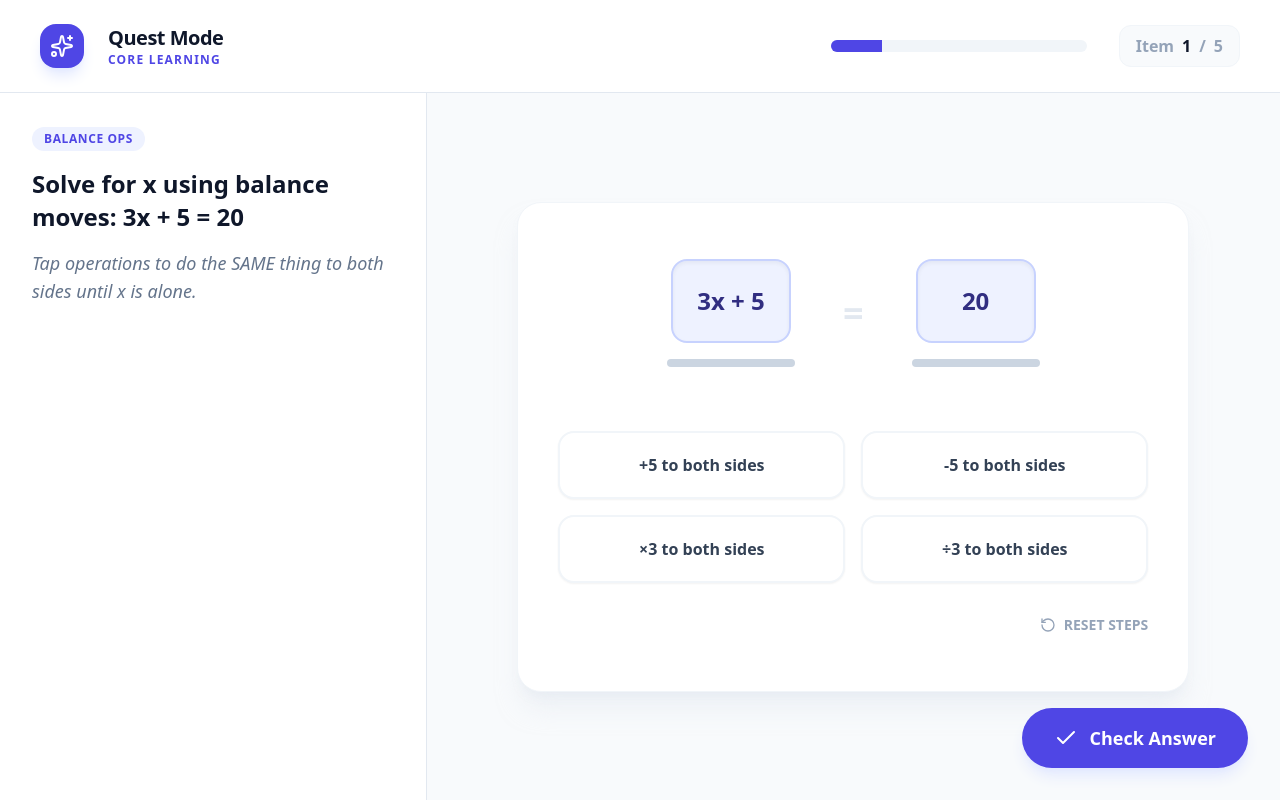
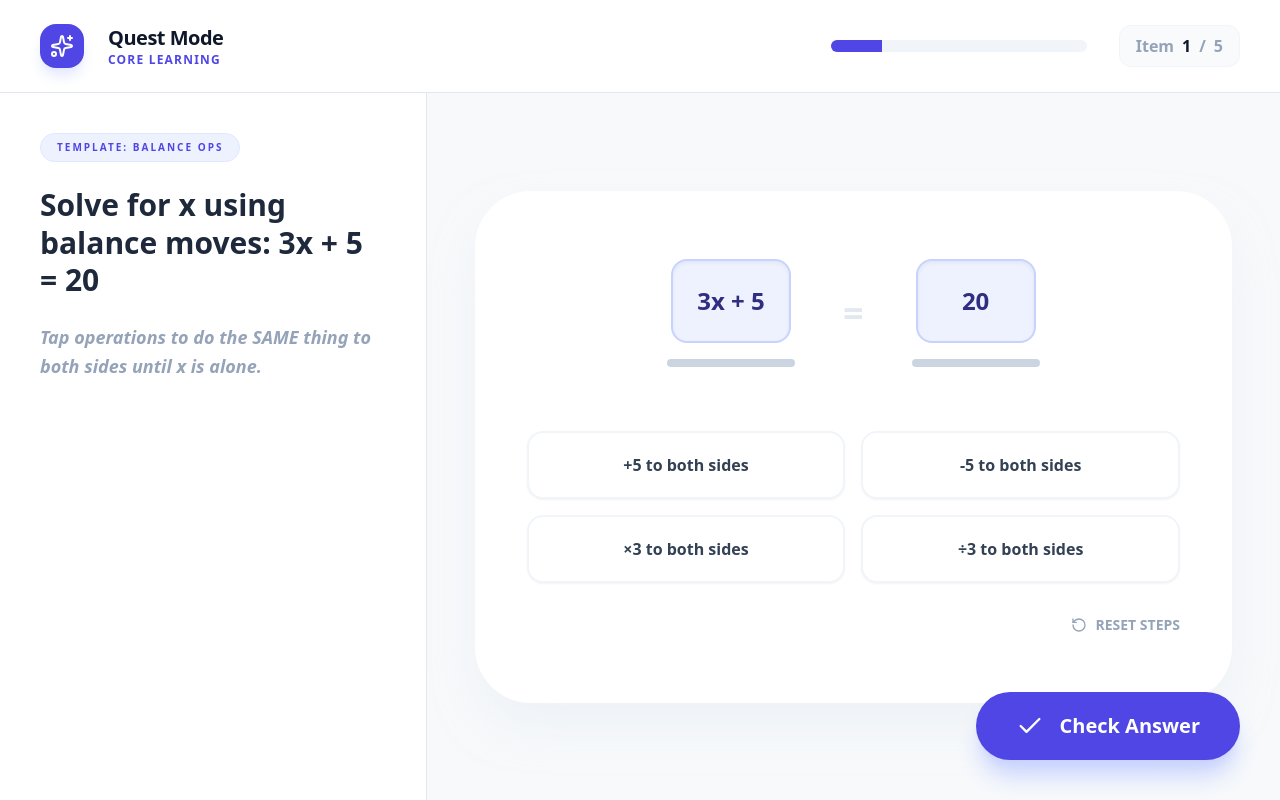
Before and after one commit to saideep-g/math-templates, a React (Vite) app: page / in a window 1280 px wide. Built offline with nearby package versions, Linux system fonts and the light colour scheme.

Commit message:
fixed logic issues

```diff
--- a/src/components/QuizRunner.tsx
+++ b/src/components/QuizRunner.tsx
@@ -1,62 +1,63 @@
 import React, { useState, useEffect } from 'react';
-import {type AnyItem, type CommitResult } from '../types/itemTypes';
+import { type AnyItem, type CommitResult } from '../types/itemTypes';
 import { ProgressHeader } from './ProgressHeader';
 import { FeedbackPanel } from './FeedbackPanel';
 import { TemplateRenderer } from './TemplateRenderer';
 import { scoreItem } from '../utils/scoring';
-import { Check, ChevronRight, HelpCircle, BookOpen } from 'lucide-react';
+import { Check, ChevronRight, HelpCircle, BookOpen, RefreshCw } from 'lucide-react';
 
 interface QuizRunnerProps {
   items: AnyItem[];
 }
 
+/**
+ * Corrected QuizRunner
+ * 1. Properly handles localResponse resets.
+ * 2. Added key switching to force-re-mount children on question change.
+ */
 export const QuizRunner: React.FC<QuizRunnerProps> = ({ items }) => {
   const [currentIndex, setCurrentIndex] = useState(0);
   const [attempt, setAttempt] = useState(1);
   const [stage, setStage] = useState<'MAIN' | 'TRANSFER'>('MAIN');
   const [localResponse, setLocalResponse] = useState<any>(null);
   const [lastResult, setLastResult] = useState<CommitResult | null>(null);
-  const [showHint, setShowHint] = useState(false);
   const [showSolution, setShowSolution] = useState(false);
 
   const currentItem = stage === 'MAIN' ? items[currentIndex] : items[currentIndex].transfer_item;
 
-  useEffect(() => {
-    // Check onboarding logic
-    const onboarding = JSON.parse(localStorage.getItem('templateOnboardingSeen') || '{}');
-    if (!onboarding[currentItem.template_id]) {
-      // Show micro-tip logic would go here
-      localStorage.setItem('templateOnboardingSeen', JSON.stringify({ ...onboarding, [currentItem.template_id]: true }));
-    }
-  }, [currentItem.template_id]);
-
+  // Handle Commit: Score the user's current response
   const handleCommit = () => {
     const result = scoreItem(currentItem, localResponse, attempt);
     setLastResult(result);
 
-    if (result.isCorrect) {
-      // Success logic
-    } else {
+    if (!result.isCorrect) {
       setAttempt(prev => prev + 1);
     }
   };
 
+  // Navigation Logic: Handle progression and state resets
   const handleNext = () => {
     if (stage === 'MAIN' && lastResult?.isCorrect && currentItem.transfer_item) {
+      // If correct and a transfer exists, move to transfer task
       setStage('TRANSFER');
-      resetState();
+      resetFlowState();
     } else {
-      setStage('MAIN');
-      setCurrentIndex(prev => prev + 1);
-      resetState();
+      // Otherwise, move to the next item in the main list
+      if (currentIndex < items.length - 1) {
+        setStage('MAIN');
+        setCurrentIndex(prev => prev + 1);
+        resetFlowState();
+      } else {
+        // Handle completion
+        alert("Quest Complete!");
+      }
     }
   };
 
-  const resetState = () => {
+  const resetFlowState = () => {
     setAttempt(1);
     setLocalResponse(null);
     setLastResult(null);
-    setShowHint(false);
     setShowSolution(false);
   };
 
@@ -69,16 +70,16 @@ export const QuizRunner: React.FC<QuizRunnerProps> = ({ items }) => {
       />
 
       <main className="flex-1 flex overflow-hidden flex-col md:flex-row">
-        {/* Left: Content & Instructions */}
-        <section className="w-full md:w-1/3 p-8 bg-white border-r border-slate-200 overflow-y-auto">
-          <div className="mb-6">
-            <span className="inline-block px-3 py-1 mb-4 text-xs font-bold tracking-wider text-indigo-600 bg-indigo-50 rounded-full uppercase">
-              {currentItem.template_id.replace(/_/g, ' ')}
+        {/* Left Side: Question Context */}
+        <section className="w-full md:w-1/3 p-10 bg-white border-r border-slate-200 overflow-y-auto custom-scrollbar">
+          <div className="mb-10">
+            <span className="inline-block px-4 py-1.5 mb-6 text-[10px] font-black tracking-[0.2em] text-indigo-600 bg-indigo-50 rounded-full uppercase border border-indigo-100">
+              Template: {currentItem.template_id.replace(/_/g, ' ')}
             </span>
-            <h1 className="text-2xl font-semibold leading-snug mb-4">
+            <h1 className="text-3xl font-black leading-tight mb-6 text-slate-800">
               {currentItem.prompt.text}
             </h1>
-            <p className="text-slate-500 text-lg italic">
+            <p className="text-slate-400 text-lg font-bold italic leading-relaxed">
               {currentItem.instruction}
             </p>
           </div>
@@ -90,9 +91,12 @@ export const QuizRunner: React.FC<QuizRunnerProps> = ({ items }) => {
           />
         </section>
 
-        {/* Right: Workspace */}
-        <section className="w-full md:w-2/3 p-8 relative flex flex-col items-center justify-center bg-slate-50">
-          <div className="w-full max-w-2xl bg-white rounded-3xl shadow-xl shadow-slate-200/50 p-10 border border-slate-100">
+        {/* Right Side: Interactive Area */}
+        <section className="w-full md:w-2/3 p-12 relative flex flex-col items-center justify-center bg-slate-50/50">
+          <div
+            key={`${currentItem.item_id}_${stage}`} // Force re-mount of child when item/stage changes
+            className="w-full max-w-3xl bg-white rounded-[3.5rem] shadow-2xl shadow-slate-200/50 p-12 border-4 border-white transition-all duration-500"
+          >
             <TemplateRenderer
               item={currentItem}
               attempt={attempt}
@@ -102,22 +106,13 @@ export const QuizRunner: React.FC<QuizRunnerProps> = ({ items }) => {
           </div>
 
           {/* Action Bar */}
-          <div className="absolute bottom-8 right-8 flex items-center gap-4">
-            {attempt > 1 && !lastResult?.isCorrect && (
-              <button
-                onClick={() => setShowHint(true)}
-                className="flex items-center gap-2 px-6 py-3 text-indigo-600 font-medium hover:bg-indigo-50 rounded-2xl transition-all"
-              >
-                <HelpCircle size={20} /> Show Hint
-              </button>
-            )}
-
+          <div className="absolute bottom-10 right-10 flex items-center gap-4">
             {attempt > 2 && !lastResult?.isCorrect && (
               <button
                 onClick={() => setShowSolution(true)}
-                className="flex items-center gap-2 px-6 py-3 text-slate-600 font-medium hover:bg-slate-100 rounded-2xl transition-all"
+                className="flex items-center gap-2 px-8 py-4 text-slate-500 font-black uppercase text-xs hover:bg-slate-100 rounded-3xl transition-all"
               >
-                <BookOpen size={20} /> Show Steps
+                <BookOpen size={18} /> Reveal Method
               </button>
             )}
 
@@ -125,17 +120,17 @@ export const QuizRunner: React.FC<QuizRunnerProps> = ({ items }) => {
               <button
                 onClick={handleCommit}
                 disabled={!localResponse}
-                className="flex items-center gap-3 px-8 py-4 bg-indigo-600 text-white rounded-[2rem] font-bold text-lg shadow-lg shadow-indigo-100 hover:bg-indigo-700 disabled:opacity-50 transition-all active:scale-95"
+                className="flex items-center gap-4 px-10 py-5 bg-indigo-600 text-white rounded-[2.5rem] font-black text-xl shadow-xl shadow-indigo-200 hover:bg-indigo-700 disabled:opacity-20 disabled:grayscale transition-all active:scale-95"
               >
-                <Check size={24} /> Check Answer
+                <Check size={28} /> Check Answer
               </button>
             ) : (
               <button
                 onClick={handleNext}
-                className="flex items-center gap-3 px-8 py-4 bg-slate-900 text-white rounded-[2rem] font-bold text-lg shadow-lg hover:bg-black transition-all"
+                className="flex items-center gap-4 px-10 py-5 bg-slate-900 text-white rounded-[2.5rem] font-black text-xl shadow-2xl hover:bg-black transition-all animate-in zoom-in duration-300"
               >
-                {stage === 'MAIN' && currentItem.transfer_item ? 'Start Transfer' : 'Next Question'}
-                <ChevronRight size={24} />
+                {stage === 'MAIN' && currentItem.transfer_item ? 'Start Transfer' : 'Next Step'}
+                <ChevronRight size={28} />
               </button>
             )}
           </div>
--- a/src/components/templates/ErrorAnalysis.tsx
+++ b/src/components/templates/ErrorAnalysis.tsx
@@ -1,45 +1,57 @@
 import React, { useState, useEffect } from 'react';
 import { type ErrorAnalysisItem, type TemplateProps } from '../../types/itemTypes';
 
+/**
+ * Corrected ErrorAnalysis Template
+ * Added item reset logic and improved focus states for tablet use.
+ */
 export const ErrorAnalysis: React.FC<TemplateProps<ErrorAnalysisItem>> = ({ item, onChangeLocal }) => {
   const { lines } = item.interaction.config.student_work;
   const [selectedLine, setSelectedLine] = useState<number | null>(null);
   const [corrections, setCorrections] = useState<Record<string, string>>({});
 
+  // Reset internal state when question switches
   useEffect(() => {
+    setSelectedLine(null);
+    setCorrections({});
+  }, [item.item_id]);
+
+  useEffect(() => {
+    // Notify runner of current values
     onChangeLocal?.({ wrong_line: selectedLine, ...corrections });
   }, [selectedLine, corrections]);
 
   return (
-    <div className="flex flex-col gap-8">
-      <div className="bg-amber-50 rounded-3xl p-8 border border-amber-100">
-        <h3 className="text-amber-800 font-bold text-sm uppercase mb-6 tracking-wider">Student's Calculation Log</h3>
-        <div className="space-y-3">
+    <div className="flex flex-col gap-10 w-full">
+      <div className="bg-amber-50 rounded-[2.5rem] p-10 border-2 border-amber-100 shadow-sm">
+        <h3 className="text-amber-800 font-black text-xs uppercase mb-8 tracking-[0.2em]">Student's Step Log</h3>
+        <div className="space-y-4">
           {lines.map((line, idx) => (
             <button
               key={idx}
               onClick={() => setSelectedLine(idx + 1)}
-              className={`w-full text-left p-4 rounded-xl border-2 transition-all font-medium ${
+              className={`w-full text-left p-6 rounded-2xl border-4 transition-all font-bold text-lg ${
                 selectedLine === idx + 1
-                ? 'border-indigo-600 bg-white shadow-md text-indigo-700'
-                : 'border-transparent bg-white/50 hover:bg-white text-slate-600'
+                ? 'border-indigo-600 bg-white shadow-xl text-indigo-700 scale-[1.02]'
+                : 'border-transparent bg-white/60 hover:bg-white text-slate-600'
               }`}
             >
+              <span className="mr-4 text-slate-300 font-black italic">{idx + 1}.</span>
               {line}
             </button>
           ))}
         </div>
       </div>
 
-      <div className="grid grid-cols-2 gap-6">
+      <div className="grid grid-cols-1 md:grid-cols-2 gap-8">
         {item.interaction.config.response_inputs.filter(inp => inp.type === 'number').map(inp => (
-          <div key={inp.input_id}>
-            <label className="block text-xs font-bold text-slate-400 uppercase mb-2 ml-1">
-              Corrected {inp.input_id.replace(/_/g, ' ')}
+          <div key={inp.input_id} className="flex flex-col gap-2">
+            <label className="text-[10px] font-black text-slate-400 uppercase tracking-widest ml-4">
+              Enter Correct {inp.input_id.replace(/_/g, ' ')}
             </label>
             <input
               type="number"
-              className="w-full p-4 rounded-2xl border-2 border-slate-100 focus:border-indigo-500 outline-none text-xl font-bold text-indigo-600"
+              className="w-full p-6 rounded-3xl border-4 border-slate-100 focus:border-indigo-500 outline-none text-2xl font-black text-indigo-600 bg-slate-50 transition-all"
               placeholder="0.00"
               value={corrections[inp.input_id] || ''}
               onChange={(e) => setCorrections({ ...corrections, [inp.input_id]: e.target.value })}
```
